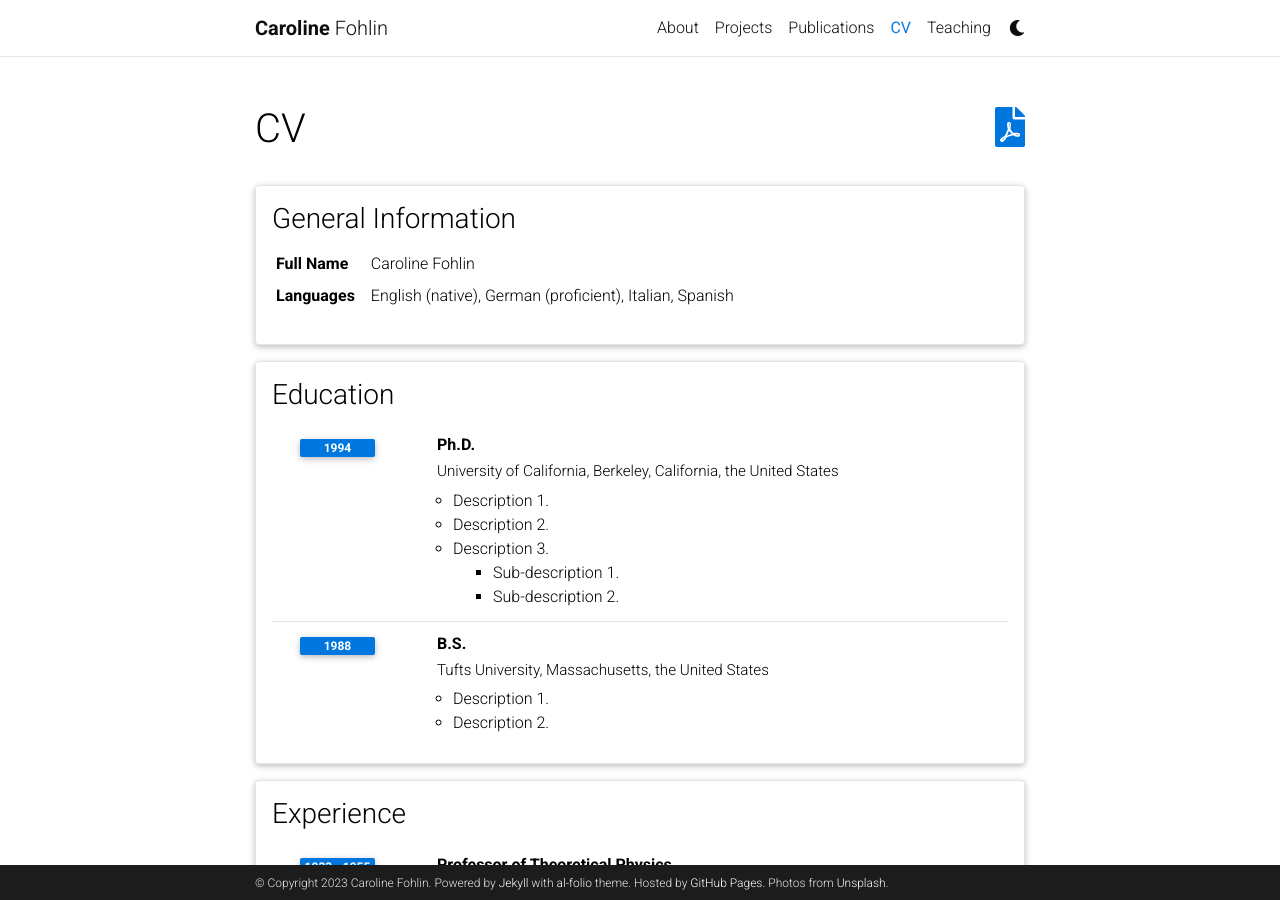
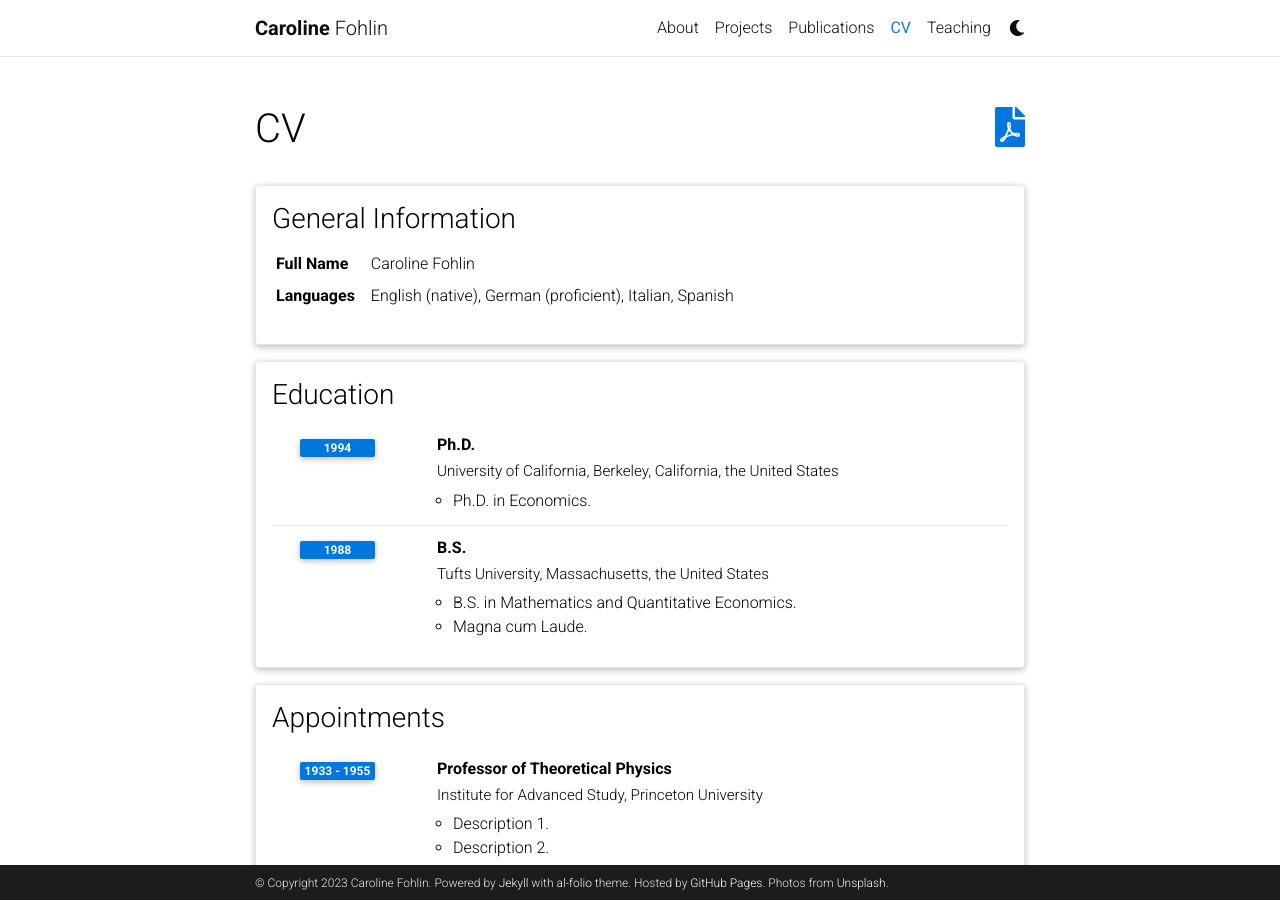
Before and after one commit to caroline-fohlin/caroline-fohlin.github.io, a Jekyll site: the page built from _pages/cv.md, in a window 1280 px wide and 900 px high. Built offline with Jekyll 4.4.1, drawn with Linux system fonts in a browser that asks for light colours; comment, search, counter and statistics services are not loaded; a style sheet for code colours, icons or effects is not loaded.

Commit message:
Modify CV

```diff
--- a/_data/cv.yml
+++ b/_data/cv.yml
@@ -13,20 +13,20 @@
       institution: University of California, Berkeley, California, the United States
       year: 1994
       description:
-        - Description 1.
-        - Description 2.
-        - title: Description 3.
-          contents:
-            - Sub-description 1.
-            - Sub-description 2.
+        - Ph.D. in Economics.
+        # - Description 2.
+        # - title: Description 3.
+        #   contents:
+        #     - Sub-description 1.
+        #     - Sub-description 2.
     - title: B.S.
       institution: Tufts University, Massachusetts, the United States
       year: 1988
       description:
-        - Description 1.
-        - Description 2.
+        - B.S. in Mathematics and Quantitative Economics.
+        - Magna cum Laude.
 
-- title: Experience
+- title: Appointments
   type: time_table
   contents:
     - title: Professor of Theoretical Physics
```
